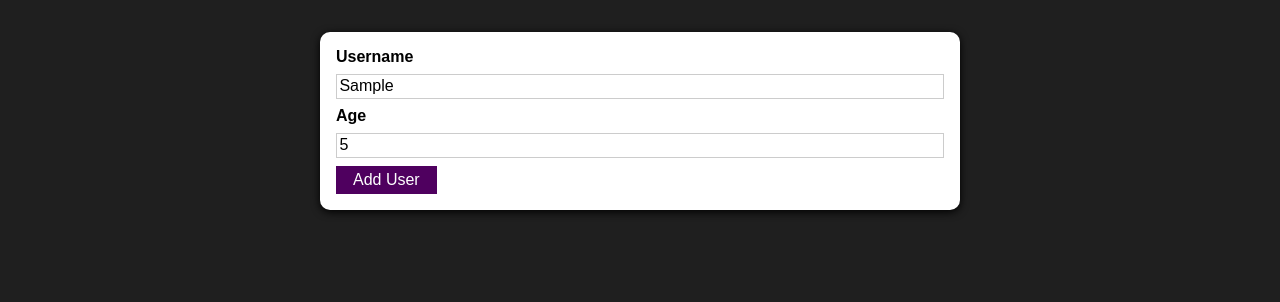
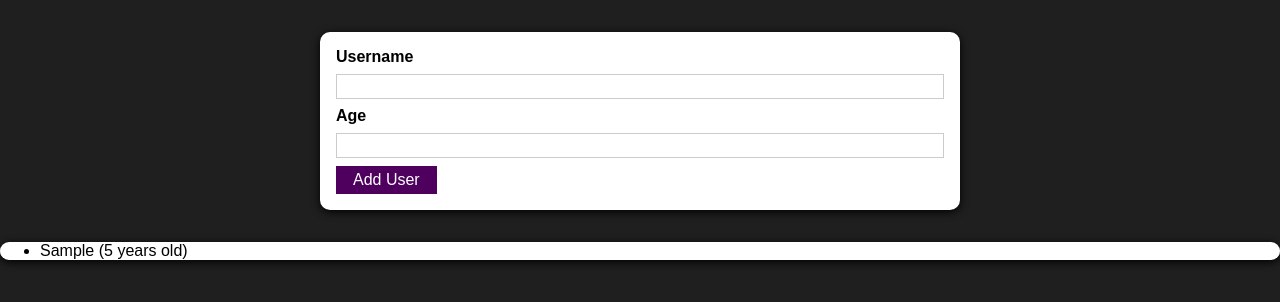
Before and after one commit to theminionn/react_expenses_manager, a React (Create React App) app: page / in a window 1280 px wide. Both pictures are taken after typing "Sample", "5" into the empty fields and a click on the button "Add User". Shown: the top 302 px of the page. Built offline with nearby package versions, Linux system fonts and the light colour scheme.

Commit message:
add finished code

```diff
--- a/src/App.js
+++ b/src/App.js
@@ -1,11 +1,21 @@
-import React from 'react';
+import React, { useState } from 'react';
 
 import AddUser from './components/Users/AddUser';
+import UsersList from './components/Users/UsersList';
 
 function App() {
+  const [usersList, setUsersList] = useState([]);
+
+  const addUserHandler = (uName, uAge) => {
+    setUsersList((prevUsersList) => {
+      return [...prevUsersList, { name: uName, age: uAge, id: Math.random().toString() }];
+    });
+  };
+
   return (
     <div>
-      <AddUser />
+      <AddUser onAddUser={addUserHandler} />
+      <UsersList users={usersList}/>
     </div>
   );
 }
--- /dev/null
+++ b/src/components/UI/ErrorModal.js
@@ -0,0 +1,27 @@
+import React, { useState } from 'react';
+
+import Card from './Card';
+import Button from './Button';
+import classes from './ErrorModal.module.css'
+
+const ErrorModal = (props) => {
+    return (
+        <div>
+            <div className={classes.backdrop} onClick={props.onConfirm}/>
+            <Card className={classes.modal}>
+                <header className={classes.header}>
+                    <h2>{props.title}</h2>
+                </header>
+                <div className={classes.content}>
+                    <p>{props.message}</p>
+                </div>
+                <footer className={classes.actions}>
+                    <Button onClick={props.onConfirm}>Okay</Button>
+                </footer>
+            </Card>
+        </div>
+    );
+
+};
+
+export default ErrorModal;
--- /dev/null
+++ b/src/components/UI/ErrorModal.module.css
@@ -0,0 +1,45 @@
+.backdrop {
+    position: fixed;
+    top: 0;
+    left: 0;
+    width: 100%;
+    height: 100vh;
+    z-index: 10;
+    background: rgba(0, 0, 0, 0.75);
+  }
+
+  .modal {
+    position: fixed;
+    top: 30vh;
+    left: 10%;
+    width: 80%;
+    z-index: 100;
+    overflow: hidden;
+  }
+
+  .header {
+    background: #4f005f;
+    padding: 1rem;
+  }
+
+  .header h2 {
+    margin: 0;
+    color: white;
+  }
+
+  .content {
+    padding: 1rem;
+  }
+
+  .actions {
+    padding: 1rem;
+    display: flex;
+    justify-content: flex-end;
+  }
+
+  @media (min-width: 768px) {
+    .modal {
+      left: calc(50% - 20rem);
+      width: 40rem;
+    }
+  }
--- a/src/components/Users/AddUser.js
+++ b/src/components/Users/AddUser.js
@@ -2,15 +2,33 @@
 
 import Card from '../UI/Card';
 import Button from '../UI/Button'
+import ErrorModal from '../UI/ErrorModal';
 import classes from './AddUser.module.css';
 
 const AddUser = props => {
     const [enteredUsername, setEnteredUsername] = useState('');
     const [enteredAge, setEnteredAge] = useState('');
+    const [error, setError] = useState();
 
     const addUserHandler = (event) => {
+        if (enteredUsername.trim().length === 0 || enteredAge.trim().length === 0){
+            setError({
+                title: 'Invalid input',
+                message: 'Please enter a valid name and age (non-empty values).'
+            })
+            return;
+        }
+        if (+enteredAge < 1){
+            setError({
+                title: 'Invalid age',
+                message: 'Please enter a valid age age (> 0).'
+            })
+            return;
+        }
         event.preventDefault();
-        console.log(enteredUsername, enteredAge);
+        props.onAddUser(enteredUsername, enteredAge);
+        setEnteredUsername('');
+        setEnteredAge('');
     }
 
     const usernameChangeHandler = (event) => {
@@ -21,16 +39,33 @@
         setEnteredAge(event.target.value)
     }
 
+    const errorHandler = () => {
+        setError(null);
+    }
+
     return (
+        <div>
+            {error && <ErrorModal title={error.title} message={error.message} onConfirm={errorHandler}></ErrorModal>}
             <Card canNameAnything={classes.input}>
                 <form onSubmit={addUserHandler}>
                     <label htmlFor="username">Username</label>
-                <input id="username" type="text" onChange={usernameChangeHandler}/>
+                    <input
+                        id="username"
+                        value={enteredUsername}
+                        type="text"
+                        onChange={usernameChangeHandler}
+                    />
                     <label htmlFor="age">Age</label>
-                <input id="age" type="number" onChange={ageChangeHandler}/>
+                    <input
+                        id="age"
+                        type="number"
+                        value={enteredAge}
+                        onChange={ageChangeHandler}
+                    />
                     <Button type="submit">Add User</Button>
                 </form>
             </Card>
+        </div>
     )
 };
 
--- /dev/null
+++ b/src/components/Users/UsersList.js
@@ -0,0 +1,21 @@
+import React from 'react';
+
+import Card from '../UI/Card';
+import classes from './UsersList.module.css';
+
+
+const UsersList = (props) => {
+    return (
+        <Card className={classes.users}>
+            <ul>
+                {props.users.map((user) => (
+                <li key={user.id}>
+                    {user.name} ({user.age} years old)
+                </li>
+                ))}
+            </ul>
+        </Card>
+    );
+};
+
+export default UsersList;
--- /dev/null
+++ b/src/components/Users/UsersList.module.css
@@ -0,0 +1,16 @@
+.users {
+    margin: 2rem auto;
+    width: 90%;
+    max-width: 40rem;
+  }
+
+  .users ul {
+    list-style: none;
+    padding: 1rem;
+  }
+
+  .users li {
+    border: 1px solid #ccc;
+    margin: 0.5rem 0;
+    padding: 0.5rem;
+  }
```
Lines whose indentation alone changed are shown as unchanged.
